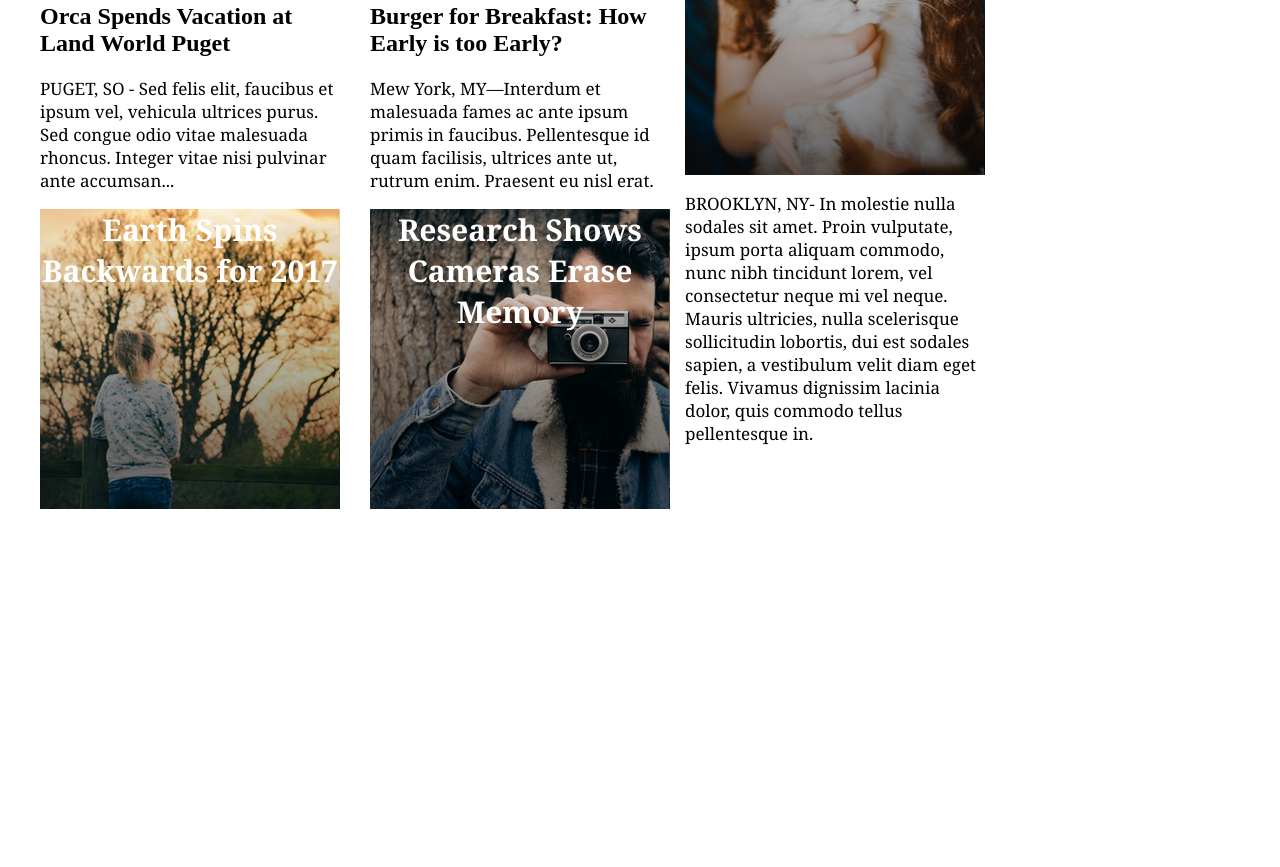
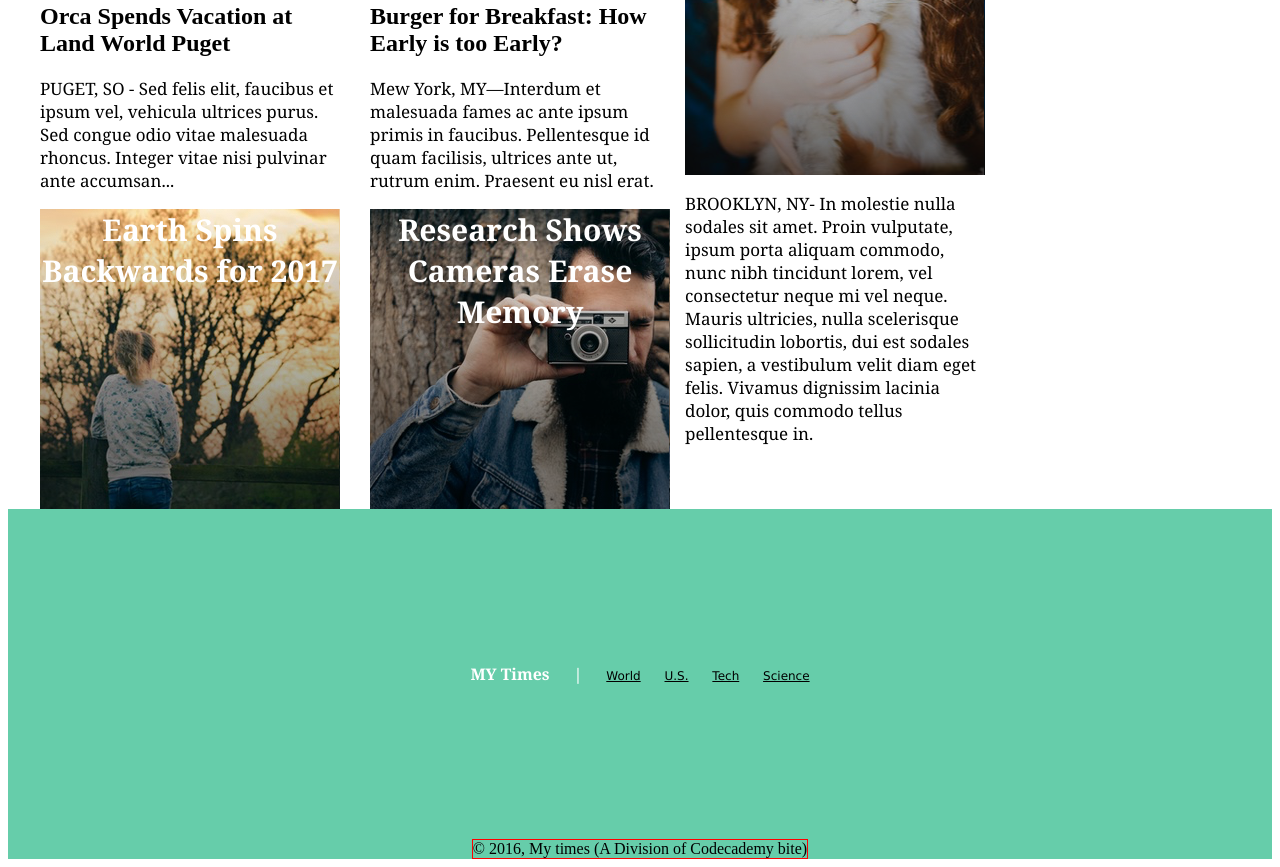
Before and after one commit to kevinmtate/mytimes, a plain HTML site: page index.html in a window 1280 px wide. Shown: the part 732-1599 px from the top of the page. Before the commit the page ends 1249 px from the top, so only its background shows below. Drawn offline with Linux system fonts and the light colour scheme.

Commit message:
initial attempt at footer

```diff
--- a/index.html
+++ b/index.html
@@ -76,5 +76,22 @@
 			</div>
 		</div>
 	</div>
+
+	<!-- Footer -->
+	<footer>
+		<div class="footer-content">
+			<div class="footer-nav">
+				<span class="footer-logo">MY Times</span>
+				<span class="footer-logo">|</span>
+				<span><a href="#">World</a></span>
+				<span><a href="#">U.S.</a></span>
+				<span><a href="#">Tech</a></span>
+				<span><a href="#">Science</a></span>
+			</div>
+		</div>
+		<div class="wut">
+			<span>&copy; 2016, My times (A Division of Codecademy bite)</span>
+		</div>
+	</footer>
 </body>
 </html>
--- a/resources/css/style.css
+++ b/resources/css/style.css
@@ -134,3 +134,38 @@ a {
 
 
 /* Footer */
+
+footer {
+	display: flex;
+	flex-direction: column;
+	justify-content: center;
+	align-items: center;
+	height: 350px;
+  	width: 100%;
+  	background-color: MediumAquamarine;
+}
+
+.footer-content {
+	margin: auto;
+ 	font-family: Verdana;
+  	font-size: 12px;
+}
+
+.footer-nav {
+	display: inline-block;
+}
+
+.footer-nav span {
+	padding: 10px;
+}
+
+.footer-logo {
+	font-family: Georgia;
+  	font-size: 16px;
+  	font-weight: bold;
+  	color: white;
+}
+
+.wut {
+	border: 1px solid red;
+}
```
